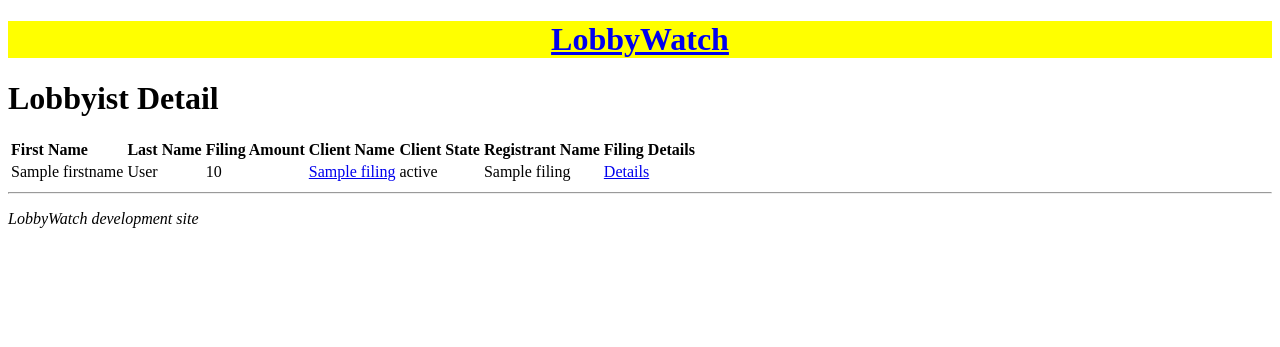
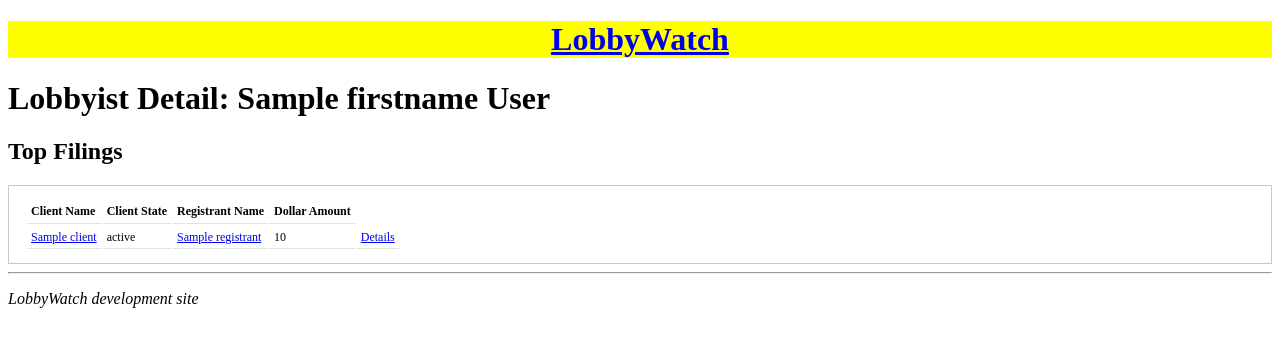
Before and after one commit to aisipos/djangolobbyist, a Django app: template mainsite/templates/lobbyist/lobbyist.html in a window 1280 px wide. Shown: the top 347 px of the page. Run offline with Django 3.2, Linux system fonts and the light colour scheme; the template is opened without the code that fills it: most values are stand-ins (such as "Sample title", 1, 10 or a date in 2020).

Commit message:
Fixes for lobbyist detail page

```diff
--- a/mainsite/templates/lobbyist/lobbyist.html
+++ b/mainsite/templates/lobbyist/lobbyist.html
@@ -1,26 +1,27 @@
 {% extends "master.html" %}
 
 {%block content%}
-<h1>Lobbyist Detail</h1>
+<h1>Lobbyist Detail: {{lobbyist.firstname}} {{lobbyist.lastname}}</h1>
 
-<table>
-<td><b>First Name</b></td>
-<td><b>Last Name</b></td>
-<td><b>Filing Amount</b></td>
+
+<h2>Top Filings</h2>
+
+<div class="module-content">
+<table class="minicharttable">
 <td><b>Client Name</b></td>
 <td><b>Client State</b></td>
 <td><b>Registrant Name</b></td>
-<td><b>Filing Details</b></td>
+<td><b>Dollar Amount</b></td>
 {% for filing in filings %}
 <tr>
-<td>{{filing.firstname}}</td>
-<td>{{filing.lastname}}</td>
+<td><a href="{%url client_detail filing.client.client_senate_id%}">{{filing.client.client_name}}</a></td>
+<td>{{filing.client.client_state}}</td>
+<td><a href="{%url registrant_detail filing.registrant.registrant_senate_id%}">{{filing.registrant.registrant_name}}</a></td>
 <td>{{filing.filing_amount}}</td>
-<td><a href="{% url client_detail filing.client_senate_id %}">{{filing.client_name}}</a></td>
-<td>{{filing.client_state}}</td>
-<td>{{filing.registrant_name}}</td>
-<td> <a href="http://soprweb.senate.gov/index.cfm?event=getFilingDetails&filingID={{filing.filing_id}}">Details</a></td>
+<td><a href="http://soprweb.senate.gov/index.cfm?event=getFilingDetails&filingID={{filing.filing_id}}">Details</a></td>
 </tr>
 {% endfor %}
 </table>
+</div>
+
 {%endblock%}
--- a/mainsite/templates/lobbyist/top_lobbyists.html
+++ b/mainsite/templates/lobbyist/top_lobbyists.html
@@ -8,7 +8,7 @@
 {% for lobbyist in top_lobbyists %}
 <tr>
 <td>{{lobbyist.firstname}}</td> <td>{{lobbyist.lastname}}</td> <td>{{lobbyist.filings.count}}</td>
-<td><a href="{% url lobbyist_detail lobbyist.firstname lobbyist.lastname %}">Details</a></td>
+<td><a href="{% url lobbyist_detail lobbyist.lobbyist_id %}">Details</a></td>
 </tr>
 {% endfor %}
 </table>
--- a/urls.py
+++ b/urls.py
@@ -9,7 +9,7 @@ urlpatterns = patterns('',# View Prefix, see http://docs.djangoproject.com/en/de
                        url(r'^$'            ,'lobbyist.mainsite.views.index', name = 'home'),
                        url(r'^issues?/$'                             ,'lobbyist.mainsite.views.issues',          name = 'issue'),
                        url(r'^issues?/(?P<issue_id>.+?)/$'           ,'lobbyist.mainsite.views.issue_detail',    name = 'issue_detail'),
-                       url(r'^lobbyists?/(?P<first_name>.*?)/(?P<last_name>.*?)/$'  ,'lobbyist.mainsite.views.lobbyist_detail', name = 'lobbyist_detail'),
+                       url(r'^lobbyists?/(?P<lobbyist_id>.+?)/$'    ,'lobbyist.mainsite.views.lobbyist_detail', name = 'lobbyist_detail'),
                        url(r'^lobbyists?/$'                          ,'lobbyist.mainsite.views.lobbyists',       name = 'lobbyist'),
                        url(r'^clients?/$'                            ,'lobbyist.mainsite.views.clients',          name = 'client'),
                        url(r'^clients?/(?P<client_id>\d+)/$'         ,'lobbyist.mainsite.views.client_detail',    name = 'client_detail'),
```
Also changed, not shown: mainsite/views.py (+3 -5 lines).
